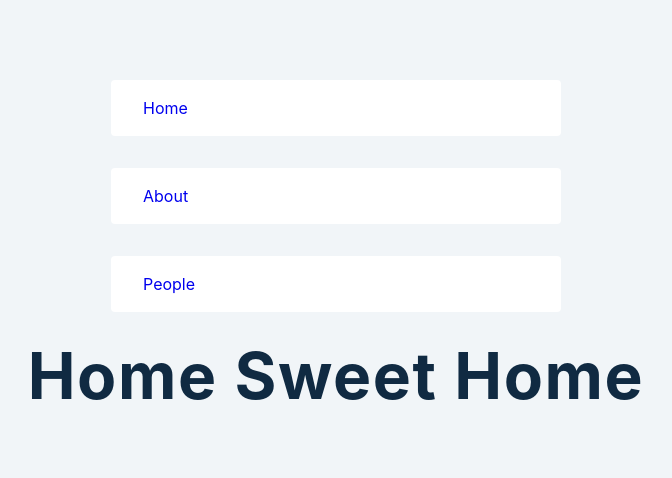
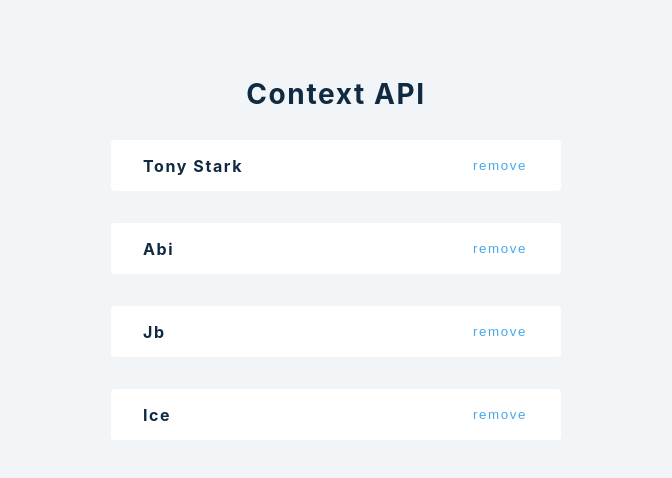
Before and after one commit to abinaya-tamilselvan/advance-react, a React (Create React App) app: page / in a window 1280 px wide. Shown: the top 478 px of the page, without its empty margins (304-976 px from the left). Built offline with nearby package versions, Linux system fonts and the light colour scheme.

Commit message:
ContextAPI example

```diff
--- a/src/App.js
+++ b/src/App.js
@@ -9,8 +9,9 @@
 //import LearnJSON from './tutorial/LearnJSON';
 //import Form from './tutorial/Form';
 //import Index from './tutorial/Reducer/index'
-import  ReactRouterDom from './tutorial/React-Router/index'
+//import  ReactRouterDom from './tutorial/React-Router/index'
 //import PropDrilling from './tutorial/Prop-Drilling';
+import ContextAPI from './tutorial/context';
 function App() {
   return (
      <div className ='container'>
@@ -22,8 +23,10 @@
      {/*<LearnJSON />*/}
      {/*<Form />*/}
      {/*<Index />*/}
-     < ReactRouterDom/>
+     {/*< ReactRouterDom/>*/}
      {/*<propDrilling />*/}
+     <ContextAPI />
+
 
      </div>
   );
--- a/src/tutorial/context.js
+++ b/src/tutorial/context.js
@@ -0,0 +1,47 @@
+import React, { useState, useContext } from 'react'
+import { data } from './data';
+//will fix our issue that we found in prop drilling ie pass component to every step
+//two solution for this
+//1 context api - for smaller applications
+//2 redux - for bigger application
+
+const PersonContext = React.createContext();
+//this will give two components
+//1st give provider and then consumer
+
+function ContextAPI() {
+    const [people, setPeople] = useState(data);
+
+    const removePerson = (id) => {
+        setPeople((people) => {
+            return people.filter((person) => person.id !== id)
+        })
+    }
+    return (
+        <>
+            <PersonContext.Provider value={{removePerson}}>
+                <h3>Context API</h3>
+                <List people={people} />
+            </PersonContext.Provider>
+        </>
+    )
+}
+const List = ({ people }) => {
+    return <>
+        {
+            people.map((person) => {
+                return <SinglePerson key={person.id} {...person} />;
+            })
+        }
+    </>
+}
+
+const SinglePerson = ({ id, name}) => {
+     const {removePerson} = useContext(PersonContext)
+    return <div className="item">
+        <h4>{name}</h4>
+        <button onClick={() => removePerson(id)}>remove</button>
+    </div>
+}
+
+export default ContextAPI
```
